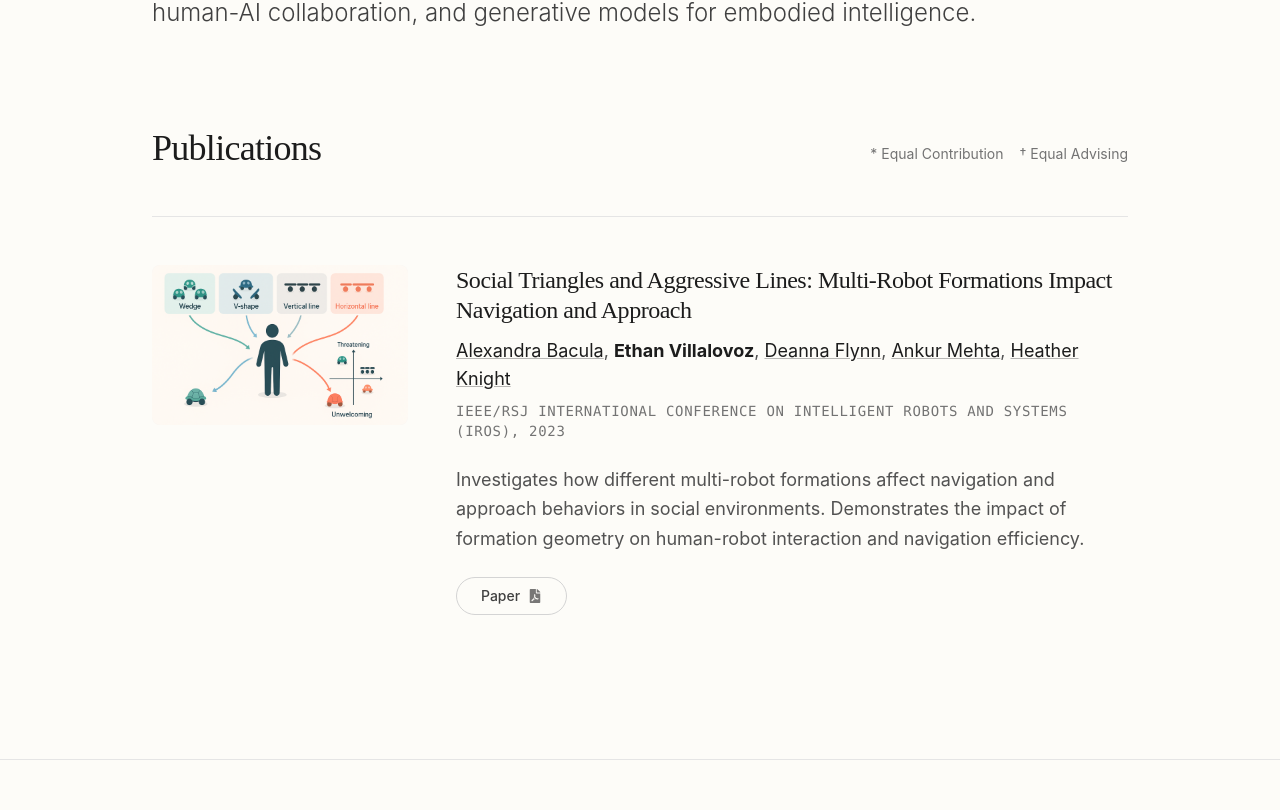
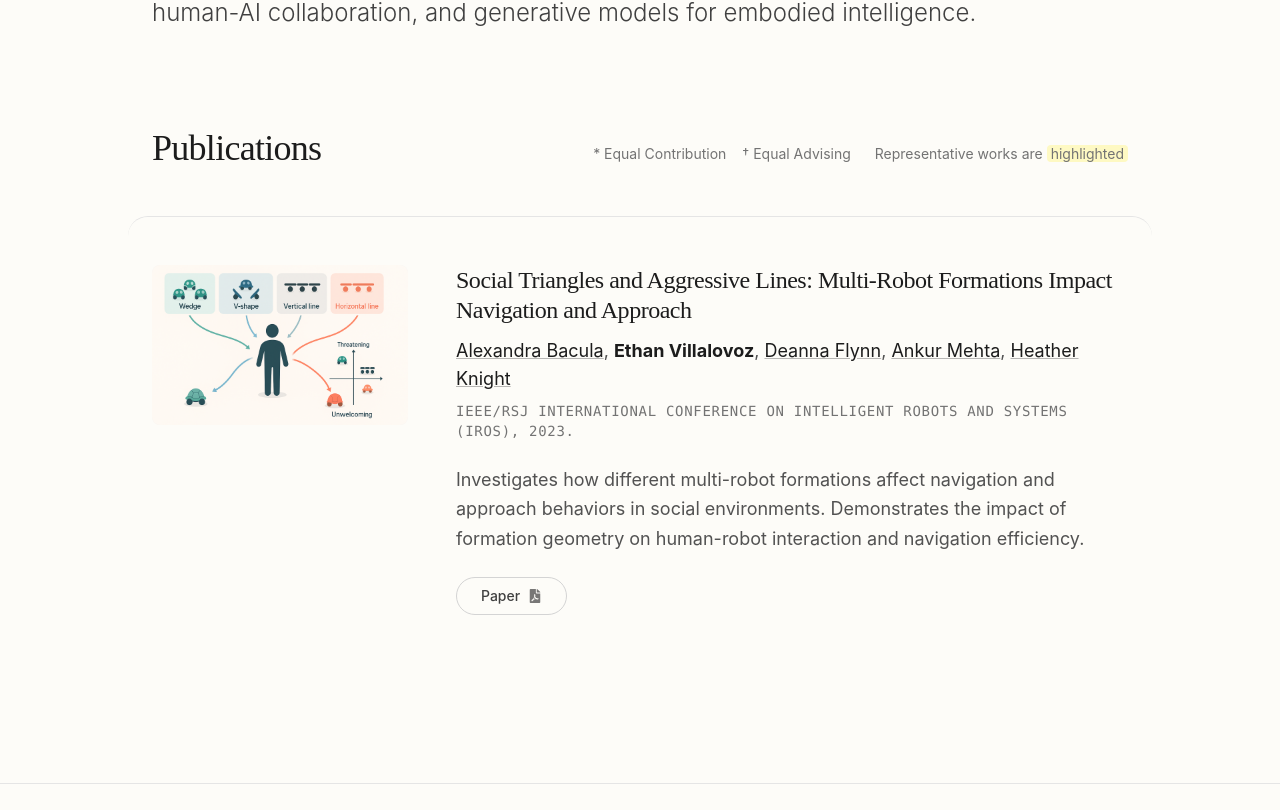
Before and after one commit to ethanvillalovoz/ethanvillalovoz.github.io, a Next.js app: page /research in a window 1280 px wide. Shown: the part 535-1345 px from the top of the page. Built offline with nearby package versions, Linux system fonts and the light colour scheme.

Commit message:
added hightlight representative work and added awards

```diff
--- a/src/app/research/page.tsx
+++ b/src/app/research/page.tsx
@@ -17,6 +17,7 @@ interface Paper {
 	title: string;
 	authors: Author[];
 	conference: string;
+	award?: string;
 	paper?: string;
 	bibtex?: string;
 	image: string;
@@ -25,6 +26,7 @@ interface Paper {
 	website?: string;
 	code?: string;
 	video?: string;
+	highlighted?: boolean;
 }
 
 const papers: Paper[] = [
@@ -37,13 +39,18 @@ const papers: Paper[] = [
 			{ name: "Ankur Mehta", url: "https://uclalemur.com/" },
 			{ name: "Heather Knight", url: "https://www.charismarobotics.com/" },
 		],
-		conference: "IEEE/RSJ International Conference on Intelligent Robots and Systems (IROS), 2023",
+		conference: "IEEE/RSJ International Conference on Intelligent Robots and Systems (IROS), 2023.",
 		paper: "/data/research/2023_OSU_Social_Triangles_and_Aggressive_Lines/2023_IROS_Social_Triangles_Agressive_Lines_bacula.pdf",
 		bibtex: "/data/research/2023_OSU_Social_Triangles_and_Aggressive_Lines/2023_IROS_Social_Triangles_Agressive_Lines_bacula.bib",
 		image: "/data/research/2023_OSU_Social_Triangles_and_Aggressive_Lines/STAL_Multi_Robot_Formations.png",
 		description:
 			"Investigates how different multi-robot formations affect navigation and approach behaviors in social environments. Demonstrates the impact of formation geometry on human-robot interaction and navigation efficiency.",
 		tags: ["Robotics", "Multi-Robot", "Human-Robot Interaction"],
+		// website: "https://sites.google.com/plu.edu/alexandra-bacula/publications",
+		// code: "https://github.com/ethanvillalovoz/social-triangles-aggressive-lines",
+		// video: "https://www.youtube.com/watch?v=dQw4w9WgXcQ",
+		// highlighted: true,
+		// award: "(Spotlight)",
 	},
 ];
 
@@ -82,9 +89,14 @@ export default function ResearchPage() {
 			<section className="mb-12">
 				<div className="flex flex-col md:flex-row md:items-end justify-between mb-12 gap-4">
 					<h2 className="text-4xl font-serif text-primary dark:text-white">Publications</h2>
-					<div className="text-sm text-neutral-500 dark:text-neutral-400 mb-1">
-						<span className="mr-4">* Equal Contribution</span>
-						<span>† Equal Advising</span>
+					<div className="text-sm text-neutral-500 dark:text-neutral-400 mb-1 flex flex-col md:flex-row gap-2 md:gap-6">
+						<div>
+							<span className="mr-4">* Equal Contribution</span>
+							<span>† Equal Advising</span>
+						</div>
+						<div>
+							Representative works are <span className="bg-yellow-100 dark:bg-yellow-900/30 px-1 rounded">highlighted</span>
+						</div>
 					</div>
 				</div>
 				<div className="flex flex-col gap-12">
@@ -95,7 +107,9 @@ export default function ResearchPage() {
 							whileInView={{ opacity: 1, y: 0 }}
 							viewport={{ once: true }}
 							transition={{ duration: 0.5, ease: "easeOut" }}
-							className="flex flex-col md:flex-row gap-8 md:gap-12 border-t border-neutral-200 dark:border-neutral-800 pt-12"
+							className={`flex flex-col md:flex-row gap-8 md:gap-12 border-t border-neutral-200 dark:border-neutral-800 pt-12 p-6 -mx-6 rounded-xl transition-colors ${
+								paper.highlighted ? "bg-yellow-100 dark:bg-yellow-900/30" : ""
+							}`}
 						>
 							<div className="relative w-full md:w-64 h-40 flex-shrink-0 rounded-lg overflow-hidden bg-neutral-100 dark:bg-neutral-900">
 								<Image
@@ -139,6 +153,11 @@ export default function ResearchPage() {
 								</div>
 								<div className="text-sm font-mono text-primary-light uppercase tracking-wider mb-6">
 									{paper.conference}
+									{paper.award && (
+										<span className="text-red-600 dark:text-red-400 ml-2 normal-case tracking-normal font-sans font-medium">
+											{paper.award}
+										</span>
+									)}
 								</div>
 								<p className="text-neutral-600 dark:text-neutral-400 text-lg mb-6 leading-relaxed">
 									{paper.description}
```
